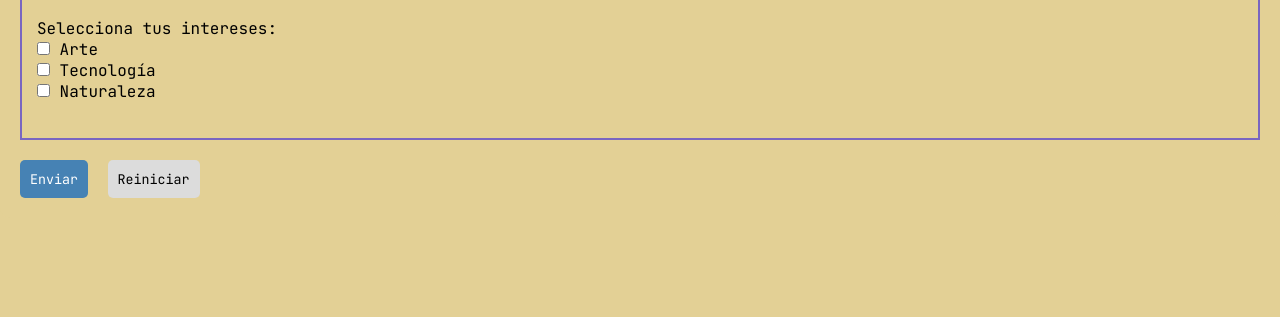
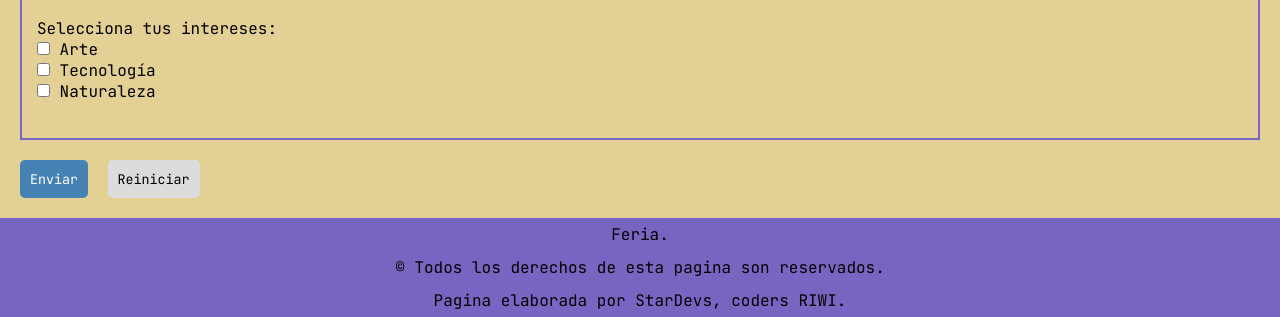
Before and after one commit to ju5nj0se/Feria, a plain HTML site: page history.html in a window 1280 px wide. Shown: the part 674-991 px from the top of the page. Before the commit the page ends 892 px from the top, so only its background shows below. Drawn offline with Linux system fonts and the light colour scheme.

Commit message:
footer history

```diff
--- a/history.html
+++ b/history.html
@@ -63,5 +63,11 @@
              style="background-color: #dcdcdc; padding: 10px; border: none; border-radius: 5px; margin-left: 10px;">
     </form>
   </section>
+
+  <footer>
+    <p> Feria. </p>
+    <p> © Todos los derechos de esta pagina son reservados. </p>
+    <p> Pagina elaborada por StarDevs, coders RIWI. </p>
+  </footer>
 </body>
 </html>
```
